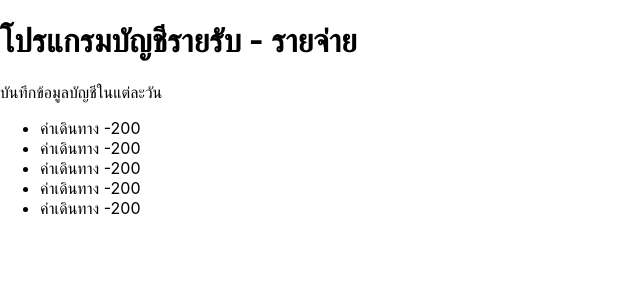
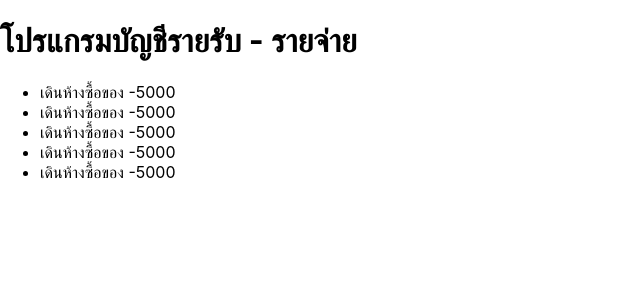
Before and after one commit to sarawuthjdp/demo-react, a React (Create React App) app: page / in a window 1280 px wide. Shown: the top 300 px of the page, without its empty margins (0-640 px from the left). Built offline with nearby package versions, Linux system fonts and the light colour scheme.

Commit message:
jsx dynamic data

```diff
--- a/public/index.html
+++ b/public/index.html
@@ -24,7 +24,7 @@
       work correctly both with client-side routing and a non-root public URL.
       Learn how to configure a non-root public URL by running `npm run build`.
     -->
-    <title>React App</title>
+    <title>โปรแกรมแอพบัญชีรายรับ - รายจ่าย</title>
   </head>
   <body>
     <noscript>You need to enable JavaScript to run this app.</noscript>
--- a/src/App.js
+++ b/src/App.js
@@ -1,12 +1,9 @@
 import Transaction from './Component/Transaction'
-const Title = () => <h1>โปรแกรมบัญชีรายรับ - รายจ่าย</h1>;
-const Describtion = () => <p>บันทึกข้อมูลบัญชีในแต่ละวัน</p>;
 
 function App() {
   return (
     <>
-      <Title></Title>
-      <Describtion></Describtion>
+      <h1>โปรแกรมบัญชีรายรับ - รายจ่าย</h1>
       <Transaction></Transaction>
     </>
   );
--- a/src/Component/Item.js
+++ b/src/Component/Item.js
@@ -1,7 +1,10 @@
-const Item = () => (
+const Item = () => {
+  const name = "เดินห้างซื้อของ";
+  const amount = 5000;
+  return (
     <li>
-      ค่าเดินทาง <span>-200</span>
+      {name} <span>-{amount}</span>
     </li>
   );
-
+};
 export default Item;
```
